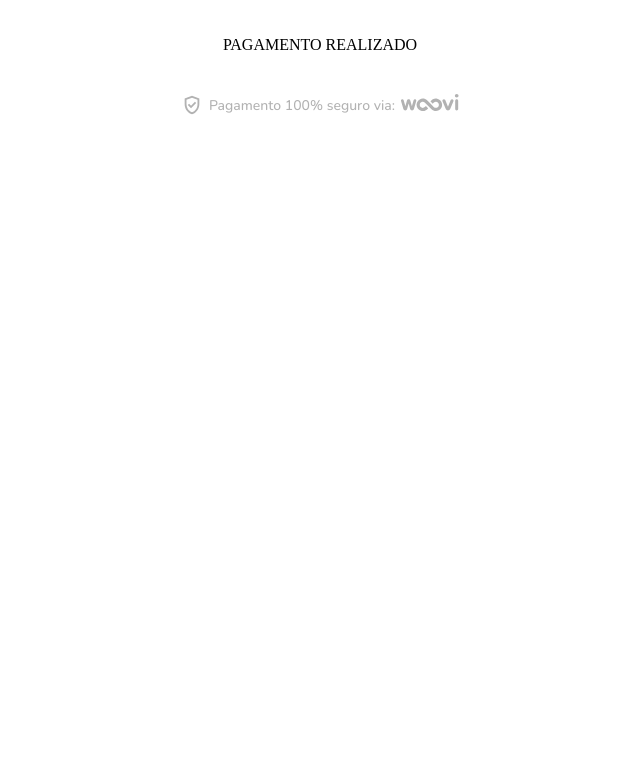
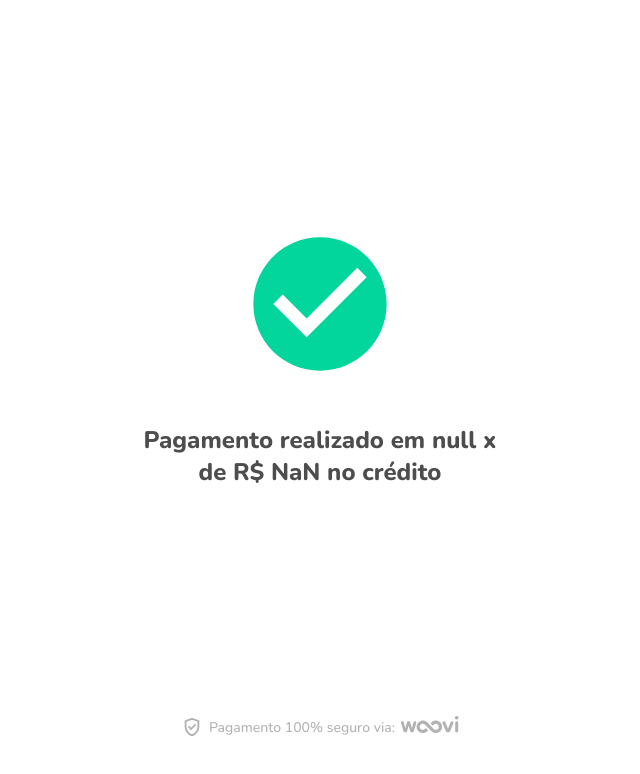
Before and after one commit to Ryan-Costa/woovi-frontend-challenge, a React (Vite) app: page /payment-made in a window 1280 px wide. Shown: the top 774 px of the page, without its empty margins (320-960 px from the left). Built offline with nearby package versions, Linux system fonts and the light colour scheme.

Commit message:
fix: final payment adjustments and creation of final proof of payment screen

```diff
--- a/src/components/button-copy-pix-key.tsx
+++ b/src/components/button-copy-pix-key.tsx
@@ -3,7 +3,7 @@ import { useContext, useState } from "react";
 import FileCopyIcon from "@mui/icons-material/FileCopy";
 import { useNavigate } from "react-router-dom";
 import { AmountContext } from "../context/amount-provider";
-import { PaymentMadeModal } from "./payment-made-modal";
+import { PaymentMadeModalPix } from "./payment-made-modal-pix";
 
 export function ButtonCopyPixKey() {
   const theme = useTheme();
@@ -60,7 +60,7 @@ export function ButtonCopyPixKey() {
         )}
       </Button>
 
-      {modalConfirmPayment && <PaymentMadeModal />}
+      {modalConfirmPayment && <PaymentMadeModalPix />}
     </Box>
   );
 }
--- a/src/components/credit-card-payment-form.tsx
+++ b/src/components/credit-card-payment-form.tsx
@@ -5,61 +5,69 @@ import {
   InputLabel,
   MenuItem,
   Select,
+  SelectChangeEvent,
   useTheme,
 } from "@mui/material";
 import TextField from "@mui/material/TextField";
-import { ChangeEvent, useContext, useState } from "react";
+import { ChangeEvent, useContext, useEffect, useState } from "react";
 import { AmountContext } from "../context/amount-provider";
 import { formatCurrency } from "../helper/format-currency";
 import { z } from "zod";
 import { zodResolver } from "@hookform/resolvers/zod";
-import { Controller, useForm } from "react-hook-form";
+import { useForm } from "react-hook-form";
 import { CpfMask } from "../helper/cpf-mask";
 import { DateMask } from "../helper/date-mask";
 import { CardNumberMask } from "../helper/card-mask";
+import { StorageService } from "../helper/local-storage";
+import { useNavigate } from "react-router-dom";
 
 const creditCardPaymentSchema = z.object({
-  fullName: z.string({
-    required_error: "Nome completo é obrigatório",
-  }),
-  cpf: z.string({ required_error: "CPF é obrigatório" }),
-  cardNumber: z
-    .string({
-      required_error: "Número do cartão é obrigatório",
-    })
-    .min(16, "Número do cartão inválido"),
-  expirationDate: z.string({
-    required_error: "Vencimento é obrigatório",
-  }),
-  cvv: z
-    .string({
-      required_error: "CVV é obrigatório",
-    })
-    .min(3, "CVV inválido")
-    .max(4, "CVV inválido"),
-  installment: z.number().nonnegative("Parcelas são obrigatórias"),
+  fullName: z.string().min(2, "Nome muito curto"),
+  cpf: z.string().min(14, "CPF é obrigatório"),
+  cardNumber: z.string().min(19, "Número do cartão inválido"),
+  expirationDate: z.string().min(7, "Data de vencimento é obrigatória"),
+  cvv: z.string().min(3, "CVV inválido"),
+  installment: z.string(),
 });
 
 type FormCreditCardPaymentForm = z.infer<typeof creditCardPaymentSchema>;
 
 export function CreditCardPaymentForm() {
   const theme = useTheme();
+  const navigate = useNavigate();
   const { selectedAmount, selectedInstallment, cetFee } =
     useContext(AmountContext);
   const [cpfMask, setCpfMask] = useState("");
   const [dateMask, setDateMask] = useState("");
   const [cardNumberMask, setCardNumberMask] = useState("");
+  const [newInstallmentCardPayment, setNewInstallmentCardPayment] = useState(
+    () => {
+      const hasNewInstallmentCardPayment = StorageService.getItem<number>(
+        "newInstallmentCardPayment"
+      );
+      return hasNewInstallmentCardPayment ? hasNewInstallmentCardPayment : 1;
+    }
+  );
 
   const {
-    control,
+    register,
     handleSubmit,
     formState: { errors },
   } = useForm<FormCreditCardPaymentForm>({
     resolver: zodResolver(creditCardPaymentSchema),
   });
 
+  useEffect(() => {
+    StorageService.setItem(
+      "newInstallmentCardPayment",
+      newInstallmentCardPayment
+    );
+  }, [newInstallmentCardPayment]);
+
   function onSubmit(data: FormCreditCardPaymentForm) {
     console.log(data);
+
+    navigate("/payment-made");
   }
 
   function handleCpfChange(e: ChangeEvent<HTMLInputElement>) {
@@ -74,32 +82,28 @@ export function CreditCardPaymentForm() {
     setCardNumberMask(CardNumberMask(e.target.value));
   }
 
+  function handleChangeNewInstallment(e: SelectChangeEvent<number>) {
+    setNewInstallmentCardPayment(Number(e.target.value));
+    StorageService.setItem("newInstallmentCardPayment", Number(e.target.value));
+    window.dispatchEvent(new Event("storage"));
+  }
+
   return (
     <FormControl
       sx={{ width: "100%", gap: "1.75rem", maxWidth: "26.5rem" }}
       component="form"
       onSubmit={handleSubmit(onSubmit)}
     >
-      <Controller
-        name="fullName"
-        control={control}
-        render={({ field }) => (
       <TextField
-            {...field}
+        {...register("fullName")}
         label="Nome completo"
         variant="outlined"
         error={!!errors.fullName}
         helperText={errors.fullName?.message}
       />
-        )}
-      />
 
-      <Controller
-        name="cpf"
-        control={control}
-        render={({ field }) => (
       <TextField
-            {...field}
+        {...register("cpf")}
         label="CPF"
         variant="outlined"
         onChange={handleCpfChange}
@@ -108,15 +112,9 @@ export function CreditCardPaymentForm() {
         error={!!errors.cpf}
         helperText={errors.cpf?.message}
       />
-        )}
-      />
 
-      <Controller
-        name="cardNumber"
-        control={control}
-        render={({ field }) => (
       <TextField
-            {...field}
+        {...register("cardNumber")}
         label="Número do cartão"
         variant="outlined"
         onChange={handleCardNumberChange}
@@ -124,8 +122,6 @@ export function CreditCardPaymentForm() {
         inputProps={{ maxLength: 19 }}
         error={!!errors.cardNumber}
         helperText={errors.cardNumber?.message}
-          />
-        )}
       />
 
       <Box
@@ -135,12 +131,8 @@ export function CreditCardPaymentForm() {
           gap: "1.375rem",
         }}
       >
-        <Controller
-          name="expirationDate"
-          control={control}
-          render={({ field }) => (
         <TextField
-              {...field}
+          {...register("expirationDate")}
           label="Vencimento"
           variant="outlined"
           onChange={handleDateChange}
@@ -148,37 +140,27 @@ export function CreditCardPaymentForm() {
           error={!!errors.expirationDate}
           helperText={errors.expirationDate?.message}
         />
-          )}
-        />
 
-        <Controller
-          name="cvv"
-          control={control}
-          render={({ field }) => (
         <TextField
-              {...field}
+          {...register("cvv")}
           label="CVV"
           variant="outlined"
           inputProps={{ maxLength: 3 }}
           error={!!errors.cvv}
           helperText={errors.cvv?.message}
         />
-          )}
-        />
       </Box>
 
       <FormControl>
         <InputLabel id="installment">Parcelas</InputLabel>
-        <Controller
-          name="installment"
-          control={control}
-          render={({ field }) => (
+
         <Select
-              {...field}
+          {...register("installment")}
           id="installment"
           label="Parcelas"
+          value={newInstallmentCardPayment}
           error={!!errors.installment}
-              onChange={(e) => console.log(e.target.value)}
+          onChange={handleChangeNewInstallment}
         >
           {Array.from({ length: 12 }).map((_, index) => (
             <MenuItem key={index} value={index + 1}>
@@ -193,8 +175,6 @@ export function CreditCardPaymentForm() {
             </MenuItem>
           ))}
         </Select>
-          )}
-        />
       </FormControl>
 
       <Button
--- a/src/components/payment-made-modal.tsx
+++ b/src/components/payment-made-modal-pix.tsx
@@ -1,8 +1,14 @@
 import { Stack, Box, Typography, useTheme } from "@mui/material";
 import CheckCircleIcon from "@mui/icons-material/CheckCircle";
+import { StorageService } from "../helper/local-storage";
+import { formatCurrency } from "../helper/format-currency";
 
-export function PaymentMadeModal() {
+export function PaymentMadeModalPix() {
   const theme = useTheme();
+  const totalAmountPaymedPix = StorageService.getItem("selectedAmount")
+    ? StorageService.getItem("selectedAmount")
+    : StorageService.getItem("totalAmount");
+
   return (
     <Stack
       sx={{
@@ -34,8 +40,13 @@ export function PaymentMadeModal() {
         <CheckCircleIcon
           sx={{ fontSize: "10rem", color: theme.palette.primary.main }}
         />
-        <Typography variant="h1" sx={{ color: theme.palette.text.primary }}>
-          Pagamento realizado
+        <Typography
+          variant="h1"
+          sx={{ color: theme.palette.text.primary, textAlign: "center" }}
+        >
+          {`Pagamento de ${formatCurrency(
+            Number(totalAmountPaymedPix)
+          )} realizado no pix `}
         </Typography>
       </Box>
     </Stack>
--- a/src/components/timeline-payment.tsx
+++ b/src/components/timeline-payment.tsx
@@ -2,14 +2,48 @@ import { TimelineConnector } from "@mui/lab";
 import { Box, Radio, Stack, Typography, useTheme } from "@mui/material";
 import { formatCurrency } from "../helper/format-currency";
 import CheckCircleIcon from "@mui/icons-material/CheckCircle";
-import { useContext } from "react";
+import { useContext, useEffect, useState } from "react";
 import { AmountContext } from "../context/amount-provider";
 import { useLocation } from "react-router-dom";
+import { StorageService } from "../helper/local-storage";
+import { CalcCetFee } from "../helper/calc-cet-fee";
 
 export function TimeLinePayment() {
   const theme = useTheme();
   const location = useLocation();
-  const { selectedAmount, selectedInstallment } = useContext(AmountContext);
+  const { selectedAmount, selectedInstallment, cetFee } =
+    useContext(AmountContext);
+  const [newInstallmentSelected, setNewInstallmentSelected] = useState(
+    StorageService.getItem<number>("newInstallmentCardPayment") || 1
+  );
+
+  useEffect(() => {
+    const handleStorageChange = () => {
+      const newValue =
+        StorageService.getItem<number>("newInstallmentCardPayment") || 1;
+      setNewInstallmentSelected(newValue);
+    };
+
+    window.addEventListener("storage", handleStorageChange);
+
+    return () => {
+      window.removeEventListener("storage", handleStorageChange);
+    };
+  }, []);
+
+  const hasNewInstallmentCardPaymentAvailable = `${newInstallmentSelected}x de ${
+    newInstallmentSelected
+      ? formatCurrency(
+          CalcCetFee(
+            (selectedAmount * (selectedInstallment - 1)) /
+              newInstallmentSelected,
+            cetFee
+          )
+        )
+      : formatCurrency(
+          CalcCetFee(selectedAmount * (selectedInstallment - 1), cetFee)
+        )
+  }`;
 
   return (
     <Box
@@ -93,7 +127,14 @@ export function TimeLinePayment() {
             color={theme.palette.text.primary}
             sx={{ lineHeight: 1, textAlign: "right" }}
           >
-            {formatCurrency(selectedAmount * (selectedInstallment - 1))}
+            {location.pathname === "/credit"
+              ? hasNewInstallmentCardPaymentAvailable
+              : newInstallmentSelected
+              ? formatCurrency(
+                  (selectedAmount * (selectedInstallment - 1)) /
+                    newInstallmentSelected
+                )
+              : formatCurrency(selectedAmount * (selectedInstallment - 1))}
           </Typography>
         )}
       </Stack>
--- a/src/context/amount-provider.tsx
+++ b/src/context/amount-provider.tsx
@@ -42,7 +42,6 @@ const AmountProvider = ({ children }: { children: React.ReactNode }) => {
   const cetFee = 0.005;
 
   useEffect(() => {
-    StorageService.clearAll();
     StorageService.setItem("totalAmount", totalAmount);
   }, [totalAmount]);
 
@@ -66,13 +65,13 @@ const AmountProvider = ({ children }: { children: React.ReactNode }) => {
   });
 
   const [selectedInstallment, setSelectedInstallment] = useState(() => {
-    const saved = StorageService.getItem<number>("selectedInstallment");
-    return saved ? saved : 1;
+    const savedValue = StorageService.getItem<number>("selectedInstallment");
+    return savedValue ? savedValue : 1;
   });
 
   const [selectedAmount, setSelectedAmount] = useState(() => {
-    const saved = StorageService.getItem<number>("selectedAmount");
-    return saved ? saved : totalAmount;
+    const savedValue = StorageService.getItem<number>("selectedAmount");
+    return savedValue ? savedValue : totalAmount;
   });
 
   const [paymentInfo, setPaymentInfo] = useState<PaymentInfoProps>({
--- /dev/null
+++ b/src/helper/calc-cet-fee.tsx
@@ -0,0 +1,4 @@
+export function CalcCetFee(amount: number, cetFee: number) {
+  const cetFeeAmountCalculated = amount * (1 + cetFee);
+  return cetFeeAmountCalculated;
+}
--- a/src/main.tsx
+++ b/src/main.tsx
@@ -15,6 +15,7 @@ import { Container } from "./components/container.tsx";
 import { AmountProvider } from "./context/amount-provider.tsx";
 import Credit from "./pages/credit.tsx";
 import App from "./app.tsx";
+import { PaymentMade } from "./pages/payment-made.tsx";
 
 ReactDOM.createRoot(document.getElementById("root")!).render(
   <ThemeProvider theme={DefaultTheme}>
@@ -27,10 +28,7 @@ ReactDOM.createRoot(document.getElementById("root")!).render(
               <Route path="/select-payment" element={<PaymentMethod />} />
               <Route path="/pix" element={<Pix />} />
               <Route path="/credit" element={<Credit />} />
-              <Route
-                path="/payment-made"
-                element={<div>PAGAMENTO REALIZADO</div>}
-              />
+              <Route path="/payment-made" element={<PaymentMade />} />
             </Route>
           </Routes>
         </Router>
--- /dev/null
+++ b/src/pages/payment-made.tsx
@@ -0,0 +1,58 @@
+import { Box, Stack, Typography, useTheme } from "@mui/material";
+import CheckCircleIcon from "@mui/icons-material/CheckCircle";
+import { StorageService } from "../helper/local-storage";
+import { formatCurrency } from "../helper/format-currency";
+import { CalcCetFee } from "../helper/calc-cet-fee";
+import { useContext } from "react";
+import { AmountContext } from "../context/amount-provider";
+
+export function PaymentMade() {
+  const theme = useTheme();
+  const { cetFee } = useContext(AmountContext);
+
+  const selectedAmount = StorageService.getItem("selectedAmount");
+  const selectedInstallment = StorageService.getItem("selectedInstallment");
+  const newTotalDebits = StorageService.getItem("newTotalDebits");
+
+  const newInstallmentCardPayment = StorageService.getItem(
+    "newInstallmentCardPayment"
+  );
+
+  return (
+    <Stack sx={{ height: "80vh", justifyContent: "center" }}>
+      <Box
+        sx={{
+          width: "100%",
+          maxWidth: "26.5rem",
+          backgroundColor: theme.palette.common.white,
+          padding: "1.25rem",
+          borderRadius: 1,
+          display: "flex",
+          flexDirection: "column",
+          alignItems: "center",
+          justifyContent: "center",
+          gap: "2.5rem",
+        }}
+      >
+        <CheckCircleIcon
+          sx={{ fontSize: "10rem", color: theme.palette.primary.main }}
+        />
+        <Typography
+          variant="h1"
+          sx={{ color: theme.palette.text.primary, textAlign: "center" }}
+        >
+          {selectedInstallment === 1
+            ? `Pagamento de ${formatCurrency(
+                Number(newTotalDebits)
+              )} realizado no pix`
+            : `Pagamento realizado em ${`${newInstallmentCardPayment} x de`} ${formatCurrency(
+                CalcCetFee(
+                  Number(newTotalDebits) - Number(selectedAmount),
+                  cetFee
+                ) / Number(newInstallmentCardPayment)
+              )} no crédito `}
+        </Typography>
+      </Box>
+    </Stack>
+  );
+}
```
Also changed, not shown: src/components/total-amount.tsx (+1 -6 lines). Lines whose indentation alone changed are shown as unchanged.
